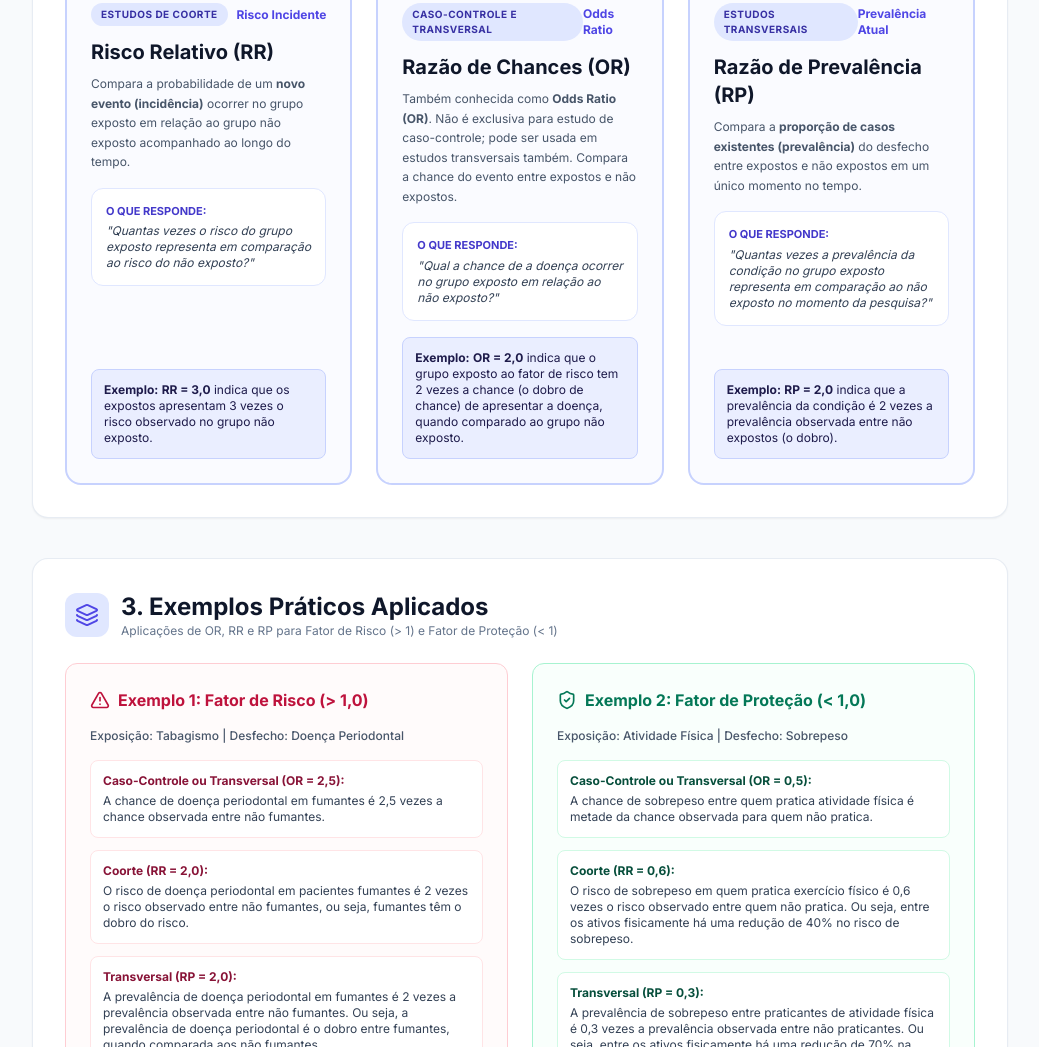
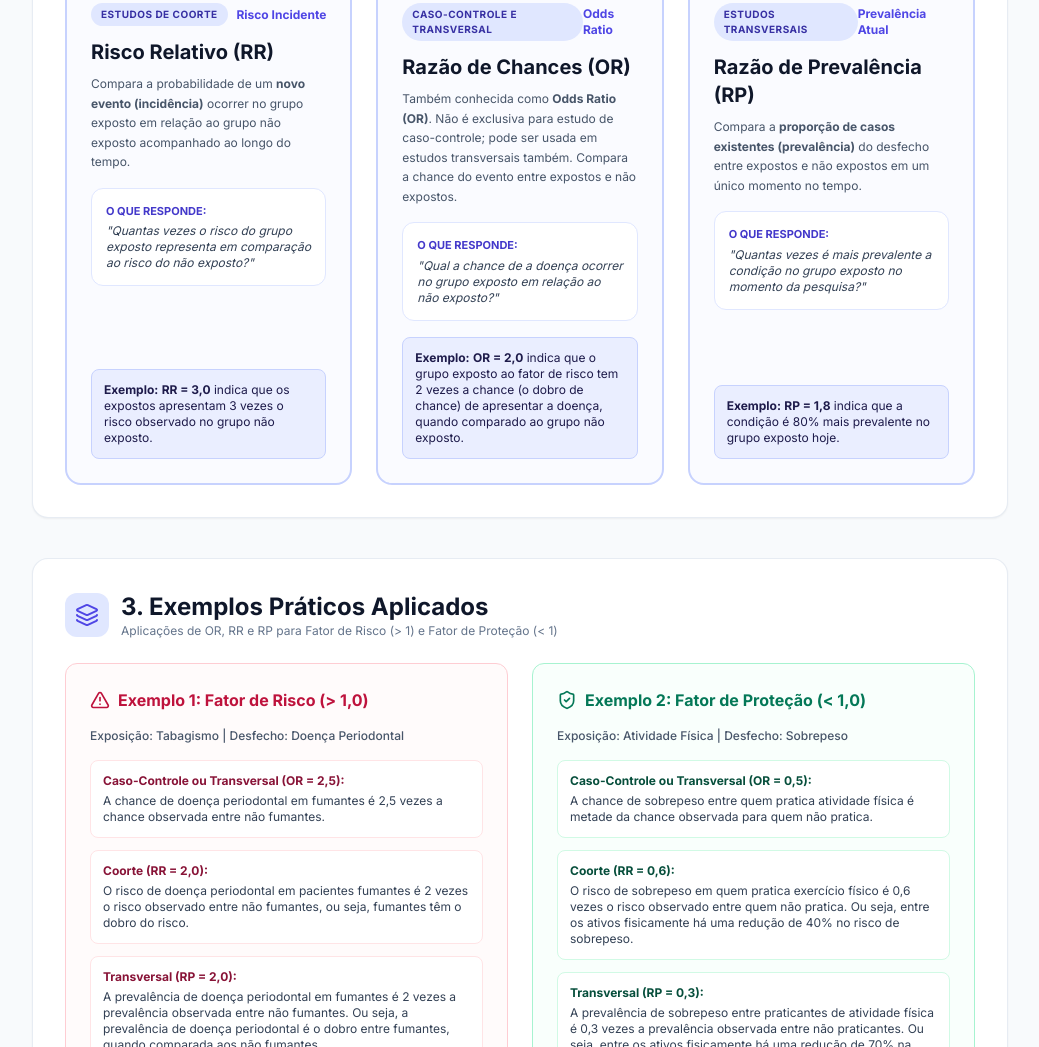
Before and after one commit to LunaVeloso/EstatisticaParaPesquisa, a plain HTML site: page tema9.html in a window 1280 px wide. Shown: the part 901-1948 px from the top of the page, without its empty margins (120-1159 px from the left). Drawn offline with nearby package versions, Linux system fonts and the light colour scheme.

Commit message:
Update tema9.html

```diff
--- a/tema9.html
+++ b/tema9.html
@@ -165,13 +165,13 @@
             <div class="bg-white p-3.5 rounded-xl border border-indigo-100 mb-4 shadow-xs">
               <span class="text-[11px] font-bold text-indigo-700 uppercase block mb-1">O que responde:</span>
               <p class="text-xs text-slate-700 italic">
-                "Quantas vezes a prevalência da condição no grupo exposto representa em comparação ao não exposto no momento da pesquisa?"
+                "Quantas vezes é mais prevalente a condição no grupo exposto no momento da pesquisa?"
               </p>
             </div>
           </div>
 
           <div class="bg-indigo-100/60 p-3 rounded-lg border border-indigo-200 text-xs text-indigo-950">
-            <strong>Exemplo:</strong> <strong>RP = 2,0</strong> indica que a prevalência da condição é 2 vezes a prevalência observada entre não expostos (o dobro).
+            <strong>Exemplo:</strong> <strong>RP = 1,8</strong> indica que a condição é 80% mais prevalente no grupo exposto hoje.
           </div>
         </div>
 
```
